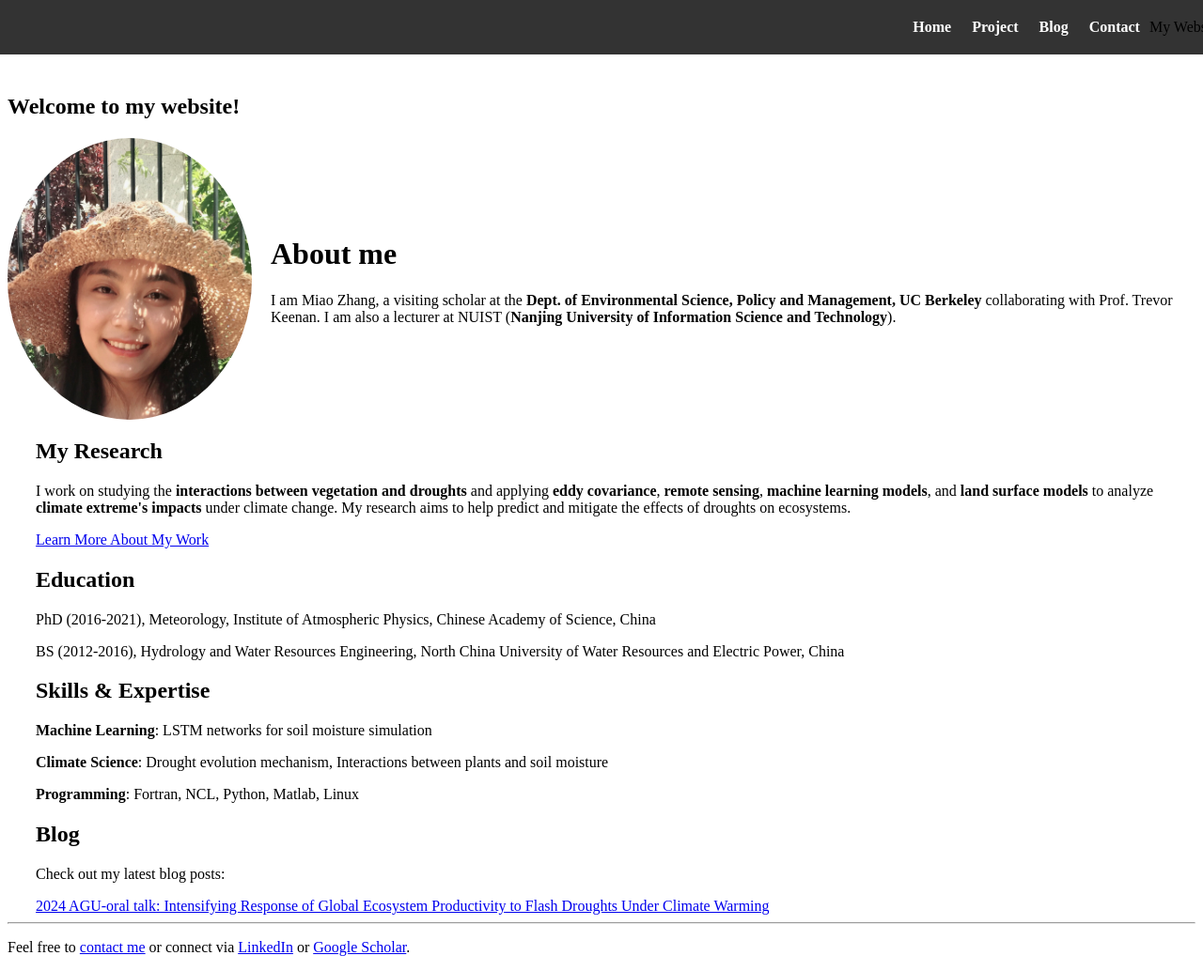
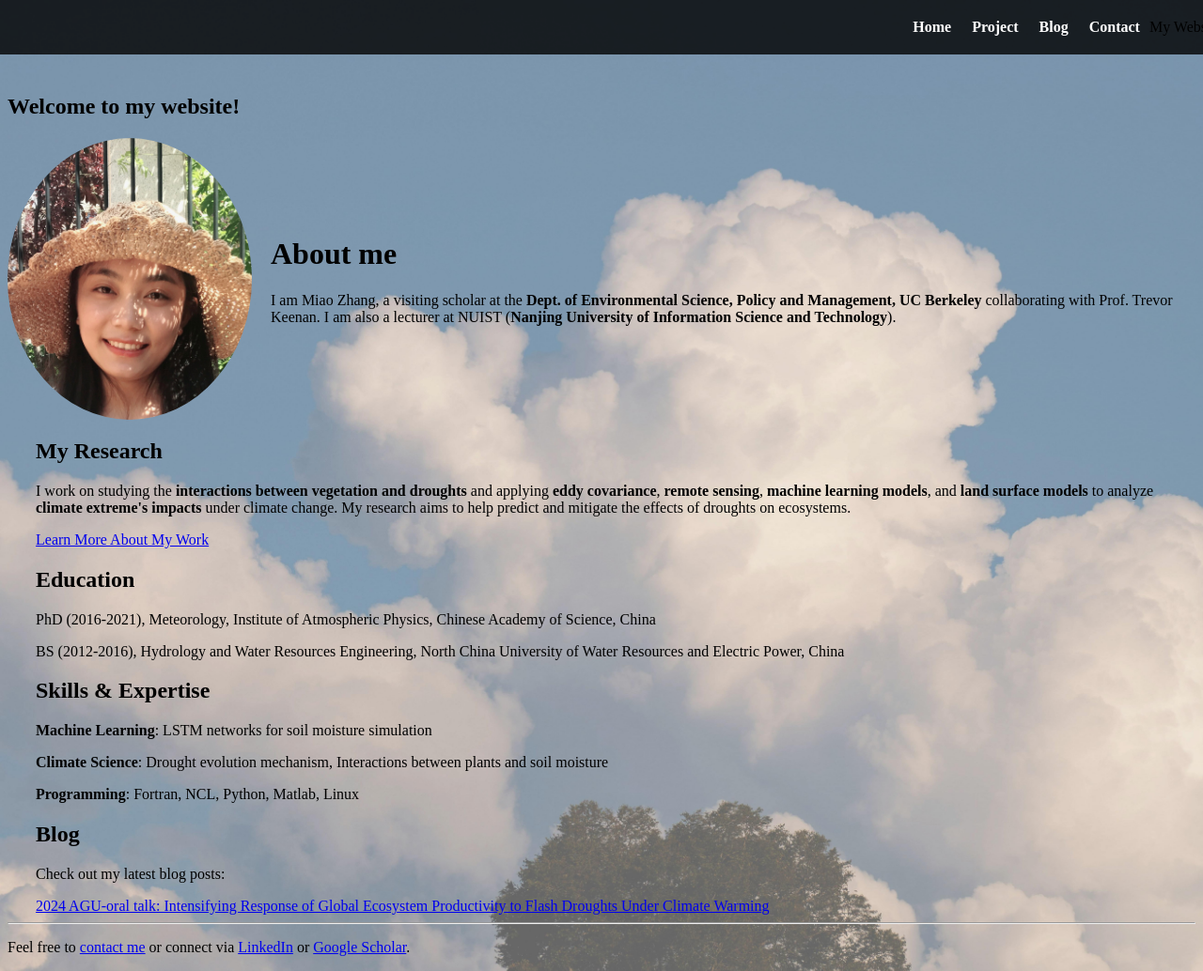
Before and after one commit to miaozhang2025/miaozhang2025.github.io, a Jekyll site: the page built from index.md, in a window 1280 px wide and 1034 px high. Shown: the whole window at 94% size. Built offline with Jekyll 4.4.1, drawn with Linux system fonts in a browser that asks for light colours.

Commit message:
Update index.md

```diff
--- a/index.md
+++ b/index.md
@@ -45,3 +45,16 @@
 ---
 
 Feel free to [contact me](/contact) or connect via [LinkedIn](https://www.linkedin.com/in/miao-zhang-7630a2203/) or [Google Scholar](https://scholar.google.com/citations?hl=en&user=WzfvoPkAAAAJ).
+
+<html>
+  <head>
+    <style>
+      body {
+        background-image: url('/assets/images/homepage.jpg');
+        background-size: cover;
+        background-position: center;
+        background-attachment: fixed;
+      }
+    </style>
+  </head>
+</html>
```
